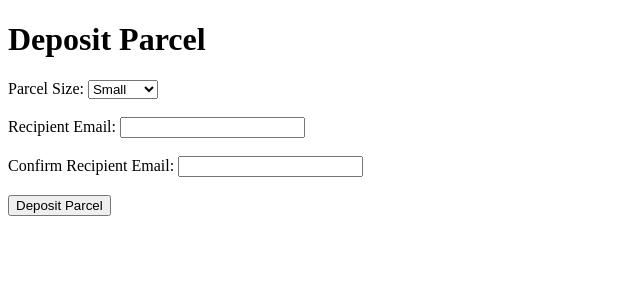
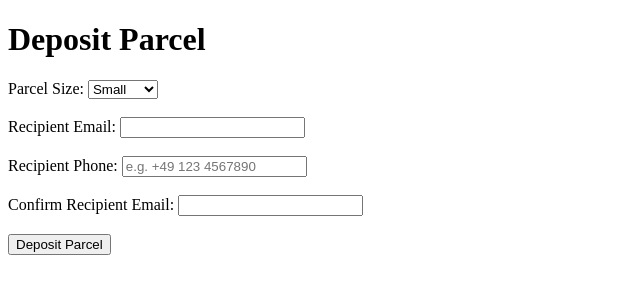
Before and after one commit to Rat-cell/test, a Flask app: page / in a window 1280 px wide. Shown: the top 300 px of the page, without its empty margins (0-640 px from the left). Run offline with Flask 3, Linux system fonts and the light colour scheme.

Commit message:
Update deposit_form.html

```diff
--- a/campus_locker_system/app/presentation/templates/deposit_form.html
+++ b/campus_locker_system/app/presentation/templates/deposit_form.html
@@ -26,6 +26,9 @@
         <label for="recipient_email">Recipient Email:</label>
         <input type="email" name="recipient_email" id="recipient_email" required><br><br>
 
+        <label for="recipient_phone">Recipient Phone:</label>
+        <input type="tel" name="recipient_phone" id="recipient_phone" pattern="[0-9\-\+\s\(\)]{7,}" placeholder="e.g. +49 123 4567890" required><br><br>
+
         <label for="confirm_recipient_email">Confirm Recipient Email:</label>
         <input type="email" name="confirm_recipient_email" id="confirm_recipient_email" required><br><br>
 
```
